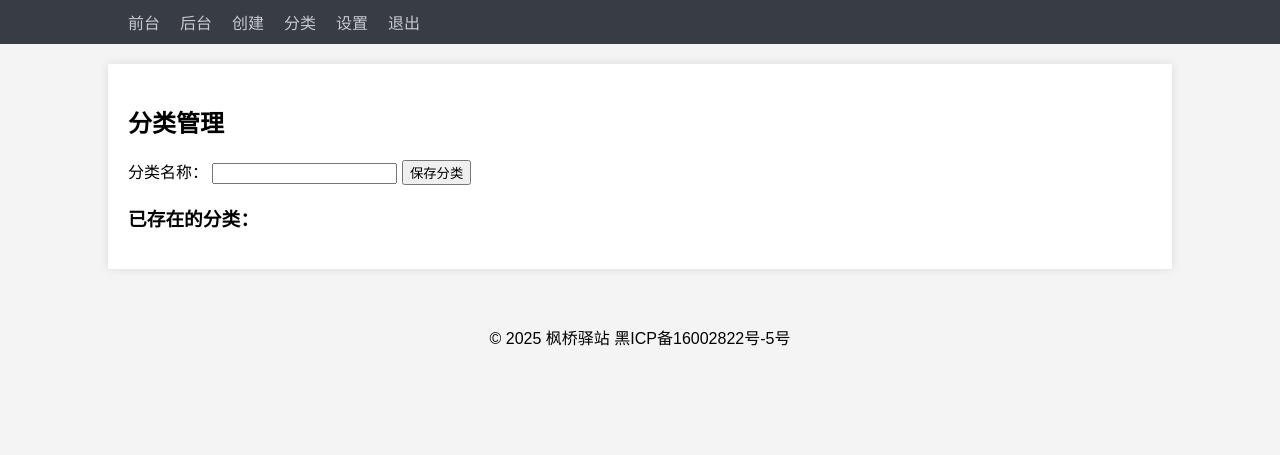
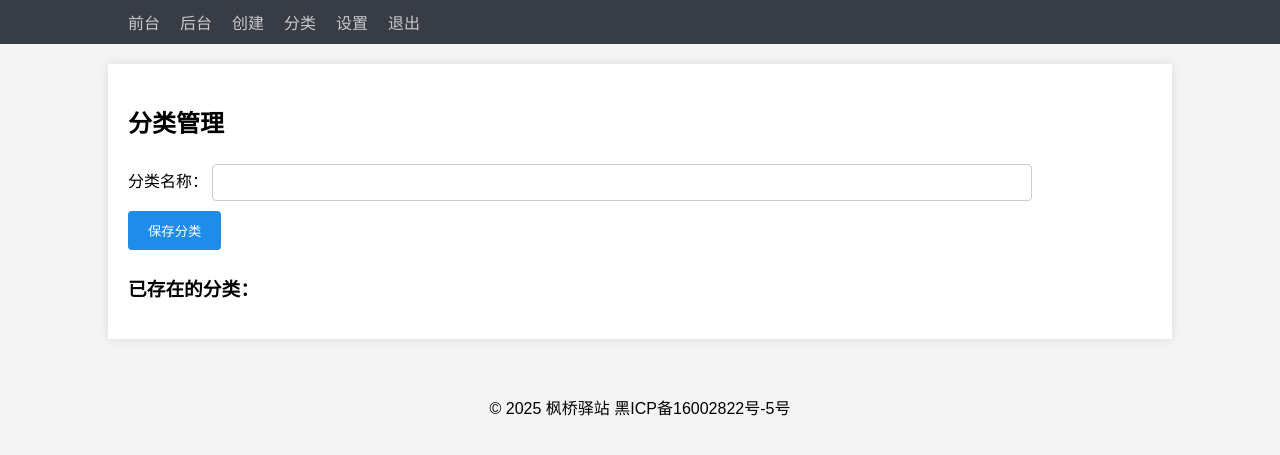
Before and after one commit to 80boys/tinyblog, a PHP site: page /app/end/category.php in a window 1280 px wide. Shown: the top 455 px of the page. Run offline with PHP 8.4, Linux system fonts and the light colour scheme; the visitor is signed in with stand-in values (Sample User, id 1).

Commit message:
堪用级别

```diff
--- a/app/end/category.php
+++ b/app/end/category.php
@@ -3,8 +3,33 @@
 !defined('PROJECT_ROOT') && require_once __DIR__ . "/../../autoload.php";
 include(PROJECT_ROOT . "/app/block/head.php");
 include(PROJECT_ROOT . "/app/block/navi.php");
+?>
+    <style>
+        /* 美化输入框 */
+        input[type="text"] {
+            width: 80%;
+            padding: 10px;
+            margin: 5px 0;
+            border: 1px solid #ccc;
+            border-radius: 4px;
+            box-sizing: border-box;
+        }
 
-?>
+        /* 美化按钮 */
+        button[type="submit"] {
+            background-color: #1f8cea;
+            color: white;
+            padding: 10px 20px;
+            margin: 5px 0;
+            border: none;
+            border-radius: 4px;
+            cursor: pointer;
+        }
+
+        button[type="submit"]:hover {
+            background-color: #45a049;
+        }
+    </style>
     <main class="container">
         <article>
             <h2>分类管理</h2>
@@ -12,6 +37,7 @@ include(PROJECT_ROOT . "/app/block/navi.php");
                 <form action="<?php echo BASE_PATH; ?>/app/end/save_category.php" method="post">
                     <label for="category-name">分类名称：</label>
                     <input type="text" id="category-name" name="category_name" required>
+                    <br>
                     <button type="submit">保存分类</button>
                 </form>
                 <h3>已存在的分类：</h3>
--- a/app/end/edit.php
+++ b/app/end/edit.php
@@ -20,7 +20,7 @@ include(PROJECT_ROOT . "/app/block/navi.php");
         ?>
         <article>
             <h2>编写博客</h2>
-            <form action="<?php echo BASE_PATH; ?>/app/end/save.php" method="post" enctype="multipart/form-data">
+            <form action="<?php echo BASE_PATH; ?>/app/end/save_blogs.php" method="post" enctype="multipart/form-data">
                 <section class="form-container">
                     <div class="full-width">
                         <label for="blog-subtitle">博文介绍：</label>
--- a/app/end/save_category.php
+++ b/app/end/save_category.php
@@ -13,9 +13,9 @@ if (!file_exists($categoriesFile)) {
 } else {
     $categories = json_decode(file_get_contents($categoriesFile), true);
 }
-
-$categories[] = $categoryName;
+// 合并数组 并去重
+$categories = array_unique(array_merge($categories, [$categoryName]));
 file_put_contents($categoriesFile, json_encode($categories, JSON_UNESCAPED_UNICODE|JSON_PRETTY_PRINT));
 
 // 输出成功信息
-echo '分类保存成功！';
+showMessage("分类保存成功！");
```
Also changed, not shown: app/end/save.php (deleted, +0 -40 lines).
